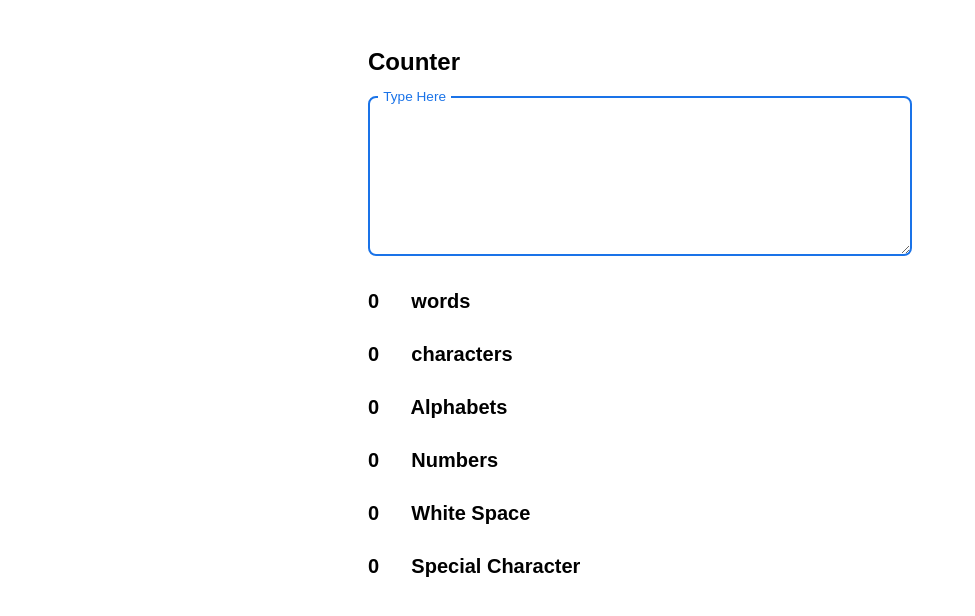
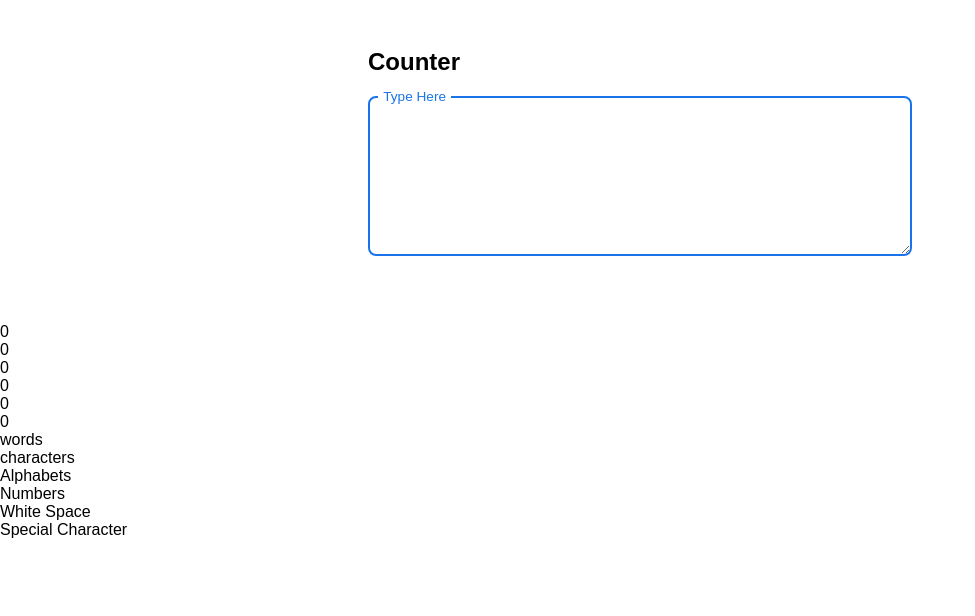
Before and after one commit to DeepanshuGoel1122/Word-Counter, a plain HTML site: page index.html in a window 1280 px wide. Shown: the whole page, without its empty margins (0-975 px from the left). Drawn offline with Linux system fonts and the light colour scheme.

Commit message:
Update index.html

```diff
--- a/index.html
+++ b/index.html
@@ -1,5 +1,6 @@
 <!DOCTYPE html>
 <html lang="en">
+
 <head>
 	<meta charset="UTF-8">
 	<meta http-equiv="X-UA-Compatible" content="IE=edge">
@@ -8,25 +9,39 @@
 	<title>Word Counter</title>
 
 </head>
+
 <body>
 	<div class="ui-input-container">
 		<h2>Counter</h2>
 		<label class="ui-form-input-container">
-		 <textarea class="ui-form-input" id="word-count-input"></textarea>
-		 <span class="form-input-label">Type Here</span>
+			<textarea class="ui-form-input" id="word-count-input"></textarea>
+			<span class="form-input-label">Type Here</span>
 		</label>
 
 
-		<p id="abcd"><strong><span id="word-count">0</span>&nbsp&nbsp&nbsp  words</strong></p>
-		<p><strong><span id="character-count">0</span>&nbsp&nbsp&nbsp  characters</strong></p>
-		<p><strong><span id="alphabets">0</span>&nbsp&nbsp&nbsp  Alphabets</strong></p>
-		<p><strong><span id="numbers">0</span>&nbsp&nbsp&nbsp  Numbers</strong></p>
-		<p><strong><span id="white-space">0</span>&nbsp&nbsp&nbsp  White Space</strong></p>
-		<p><strong><span id="special-character">0</span>&nbsp&nbsp&nbsp  Special Character</strong></p>
+	</div>
 
-	   </div>
+	<div class="output">
+		<div class="counts">
+			<p id="word-count">0</p>
+			<p id="character-count">0</p>
+			<p id="alphabets">0</p>
+			<p id="numbers">0</p>
+			<p id="white-space">0</p>
+			<p id="special-character">0</p>
+		</div>
+		<div class="names">
+			<p>words</p>
+			<p>characters</p>
+			<p>Alphabets</p>
+			<p>Numbers</p>
+			<p>White Space</p>
+			<p>Special Character</p>
+		</div>
+	</div>
 
 
 	<script src="script.js"></script>
 </body>
+
 </html>
```
